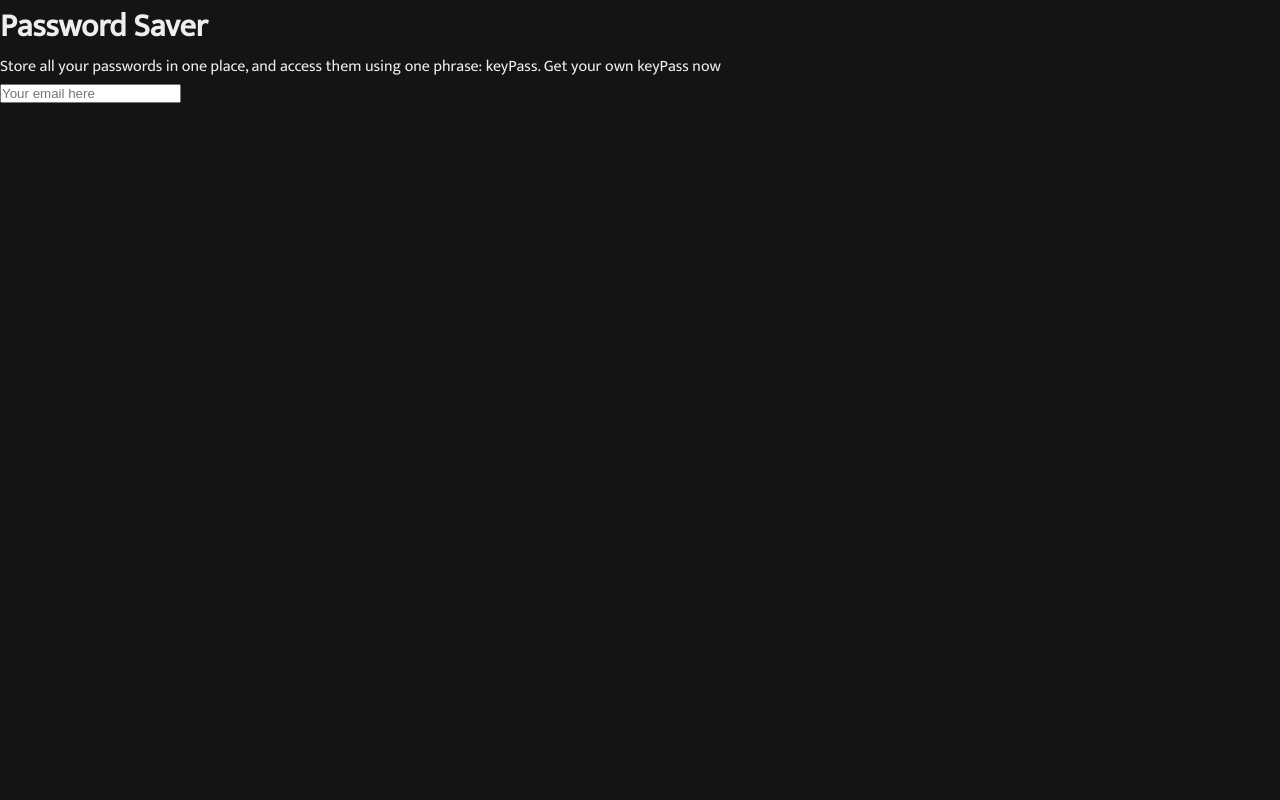
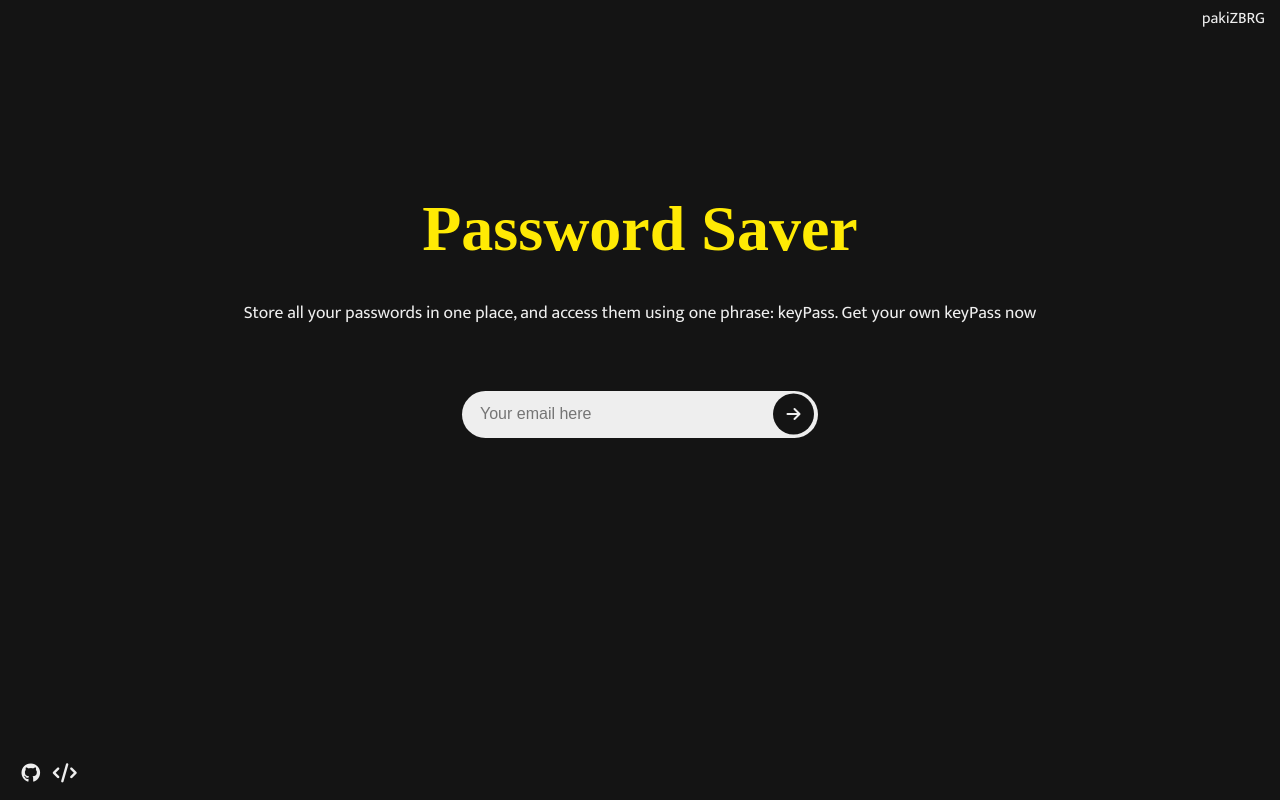
Before and after one commit to pakiZBRG/pasSaver, a React (Create React App) app in the folder client/: page / in a window 1280 px wide. Built offline with nearby package versions, Linux system fonts and the light colour scheme.

Commit message:
Style Home Page

```diff
--- a/client/public/index.html
+++ b/client/public/index.html
@@ -6,7 +6,9 @@
     <meta name="viewport" content="width=device-width, initial-scale=1.0">
     <link rel="shortcut icon" href="./images/logo.png" type="image/x-icon">
     <title>PasSaver: Store your passwords in one place</title>
+    <script src="https://use.fontawesome.com/3111f6741a.js"></script>
   </head>
+
   <body>
     <div id="root"></div>
   </body>
--- a/client/src/components/Home.js
+++ b/client/src/components/Home.js
@@ -1,13 +1,32 @@
 import React from 'react';
 
 export default function Home() {
-    console.log('Evo me')
+    const handleForm = (e) => {
+        e.preventDefault();
+        console.log('Poslato')
+    }
+
     return (
-        <div>
-            <h1>Password Saver</h1>
-            <p>Store all your passwords in one place, and access them using one phrase: keyPass. Get your own keyPass now</p>
-            <input type='email' placeholder='Your email here'/>
-
-        </div>
+        <>
+            <div className='flex-center'>
+                <h1>Password Saver</h1>
+                <p>Store all your passwords in one place, and access them using one phrase: keyPass. Get your own keyPass now</p>
+                <form method='POST' onSubmit={handleForm}>
+                    <input type='email' placeholder='Your email here'/>
+                    <button type='submit'>
+                        <i className='fa fa-arrow-right'></i>
+                    </button>
+                </form>
+            </div>
+            <div className='flex-links'>
+                <a target='_blanc' href='https://github.com/pakiZBRG'>
+                    <i className='fa fa-github'></i>
+                </a>
+                <a target='_blanc' href='https://github.com/pakiZBRG/pasSaver'>
+                    <i className='fa fa-code'></i>
+                </a>
+            </div>
+            <p className='maker'>pakiZBRG</p>
+        </>
     )
 }
--- /dev/null
+++ b/client/src/style/components/_home.scss
@@ -0,0 +1,70 @@
+.flex-center {
+    display: flex;
+    flex-direction: column;
+    align-items: center;
+    padding-top: 15%;
+
+    & h1 {
+        color: $yellow;
+        font-family: "Cunia";
+        font-size: 4rem;
+    }
+
+    & p {
+        margin-top: 2rem;
+        font-size: 1.1rem;
+    }
+
+    & form {
+        position: relative;
+        margin-top: 4rem;
+        & input {
+            background: $white;
+            border: none;
+            padding: .9rem 1.1rem;
+            border-radius: 2rem;
+            font-size: 1rem;
+            transition: 200ms ease-in;
+            width: 20rem;
+            &:hover, &:focus{
+                box-shadow: 0 7px 20px 2px rgba(238, 238, 238, .3);
+            }
+        }
+
+        & button {
+            position: absolute;
+            top: 50%;
+            transform: translateY(-50%);
+            right: 1%;
+            background: $black;
+            color: $white;
+            border: 0;
+            border-radius: 50%;
+            font-size: 1rem;
+            width: 41px;
+            height: 41px;
+            transition: 200ms ease-in;
+            &:hover, &:focus {
+                box-shadow: 0 7px 20px 2px rgba(20, 20, 20, .5);
+                cursor: pointer;
+            }
+        }
+    }
+}
+
+.flex-links {
+    position: absolute;
+    bottom: 10px;
+    left: 15px;
+    & a {
+        color: $white;
+        font-size: 1.2rem;
+        margin: 0.4rem;
+    }
+}
+
+.maker {
+    position: absolute;
+    top: 5px;
+    right: 15px;
+}
--- a/client/src/style/style.css
+++ b/client/src/style/style.css
@@ -1,7 +1,7 @@
 @import url("https://fonts.googleapis.com/css2?family=Mukta&display=swap");
 body {
   background: #141414;
-  color: #eee;
+  color: #eeeeee;
   font-family: "Mukta";
 }
 
@@ -9,4 +9,95 @@ body {
   margin: 0;
   padding: 0;
 }
+
+*:focus {
+  outline: none;
+}
+
+.flex-center {
+  display: -webkit-box;
+  display: -ms-flexbox;
+  display: flex;
+  -webkit-box-orient: vertical;
+  -webkit-box-direction: normal;
+      -ms-flex-direction: column;
+          flex-direction: column;
+  -webkit-box-align: center;
+      -ms-flex-align: center;
+          align-items: center;
+  padding-top: 15%;
+}
+
+.flex-center h1 {
+  color: #ffea04;
+  font-family: "Cunia";
+  font-size: 4rem;
+}
+
+.flex-center p {
+  margin-top: 2rem;
+  font-size: 1.1rem;
+}
+
+.flex-center form {
+  position: relative;
+  margin-top: 4rem;
+}
+
+.flex-center form input {
+  background: #eeeeee;
+  border: none;
+  padding: .9rem 1.1rem;
+  border-radius: 2rem;
+  font-size: 1rem;
+  -webkit-transition: 200ms ease-in;
+  transition: 200ms ease-in;
+  width: 20rem;
+}
+
+.flex-center form input:hover, .flex-center form input:focus {
+  -webkit-box-shadow: 0 7px 20px 2px rgba(238, 238, 238, 0.3);
+          box-shadow: 0 7px 20px 2px rgba(238, 238, 238, 0.3);
+}
+
+.flex-center form button {
+  position: absolute;
+  top: 50%;
+  -webkit-transform: translateY(-50%);
+          transform: translateY(-50%);
+  right: 1%;
+  background: #141414;
+  color: #eeeeee;
+  border: 0;
+  border-radius: 50%;
+  font-size: 1rem;
+  width: 41px;
+  height: 41px;
+  -webkit-transition: 200ms ease-in;
+  transition: 200ms ease-in;
+}
+
+.flex-center form button:hover, .flex-center form button:focus {
+  -webkit-box-shadow: 0 7px 20px 2px rgba(20, 20, 20, 0.5);
+          box-shadow: 0 7px 20px 2px rgba(20, 20, 20, 0.5);
+  cursor: pointer;
+}
+
+.flex-links {
+  position: absolute;
+  bottom: 10px;
+  left: 15px;
+}
+
+.flex-links a {
+  color: #eeeeee;
+  font-size: 1.2rem;
+  margin: 0.4rem;
+}
+
+.maker {
+  position: absolute;
+  top: 5px;
+  right: 15px;
+}
 /*# sourceMappingURL=style.css.map */
--- a/client/src/style/style.scss
+++ b/client/src/style/style.scss
@@ -1,8 +1,12 @@
 @import url('https://fonts.googleapis.com/css2?family=Mukta&display=swap');
 
+$yellow: #ffea04;
+$black: #141414;
+$white: #eeeeee;
+
 body {
-    background: #141414;
-    color: #eee;
+    background: $black;
+    color: $white;
     font-family: "Mukta";
 }
 
@@ -10,3 +14,9 @@ body {
     margin: 0;
     padding: 0;
 }
+
+*:focus{
+    outline: none;
+}
+
+@import './components/_home.scss';
```
Also changed, not shown: 1 other file (tests, documents, lock files or other folders).
